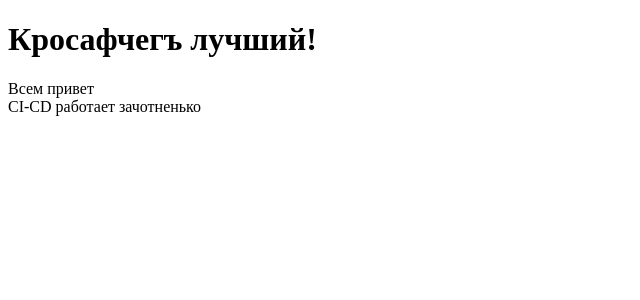
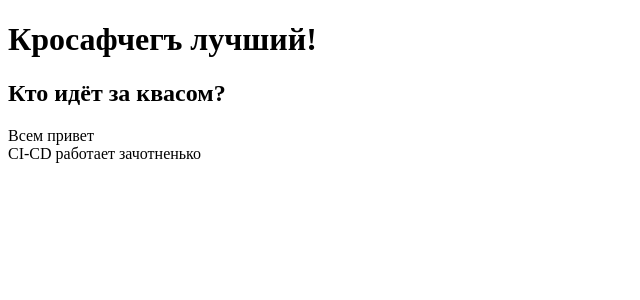
Before and after one commit to gerboldtma/my-test-rep, an Angular app in the folder angular/my-app/: page / in a window 1280 px wide. Shown: the top 300 px of the page, without its empty margins (0-640 px from the left). Built offline with nearby package versions, Linux system fonts and the light colour scheme.

Commit message:
Update app.component.html

```diff
--- a/angular/my-app/src/app/app.component.html
+++ b/angular/my-app/src/app/app.component.html
@@ -1,4 +1,5 @@
 <h1>Кросафчегъ лучший!</h1>
+<h2>Кто идёт за квасом?</h2>
 <div>Всем привет</div>
 <span class="content">CI-CD работает зачотненько</span>
 <router-outlet></router-outlet>
```
